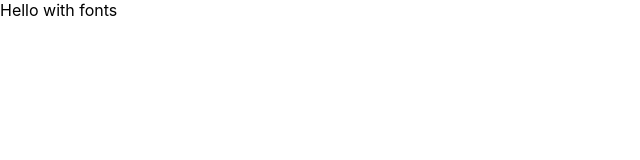
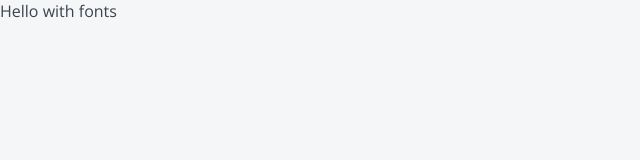
Before and after one commit to MarsArt/top-app-demo-next-js, a Next.js app: page / in a window 1280 px wide. Shown: the top 160 px of the page, without its empty margins (0-640 px from the left). Built offline with nearby package versions, Linux system fonts and the light colour scheme.

Commit message:
add styles and default page

```diff
--- a/package.json
+++ b/package.json
@@ -4,6 +4,7 @@
     "private": true,
     "scripts": {
         "dev": "next dev",
+        "debug": "NODE_OPTIONS='--inspect' next dev",
         "build": "next build",
         "start": "next start",
         "lint": "next lint",
--- /dev/null
+++ b/pages/_document.tsx
@@ -0,0 +1,25 @@
+import Document, { Html, Head, Main, NextScript, DocumentContext, DocumentInitialProps } from 'next/document';
+
+class MyDocument extends Document {
+
+    static async getInitialProps(ctx: DocumentContext): Promise<DocumentInitialProps> {
+        const initialProps = await Document.getInitialProps(ctx);
+        return { ...initialProps };
+    }
+
+    render(): JSX.Element {
+        return (
+            <Html lang='ru'>
+                <Head />
+                <body>
+                    <Main />
+                    <NextScript />
+                </body>
+            </Html>
+        );
+    }
+
+}
+
+
+export default MyDocument;
--- a/styles/globals.css
+++ b/styles/globals.css
@@ -3,18 +3,10 @@ body {
     margin: 0;
     padding: 0;
 
-    font-family:
-        -apple-system,
-        BlinkMacSystemFont,
-        "Segoe UI",
-        Roboto,
-        Oxygen,
-        Ubuntu,
-        Cantarell,
-        "Fira Sans",
-        "Droid Sans",
-        "Helvetica Neue",
-        sans-serif;
+    color: var(--black);
+    background: #F5F6F8;
+
+    font-family: "Open Sans", sans-serif;
 }
 
 a {
@@ -27,13 +19,12 @@ a {
     box-sizing: border-box;
 }
 
-@media (prefers-color-scheme: dark) {
-    html {
-        color-scheme: dark;
-    }
-
-    body {
-        color: white;
-        background: black;
-    }
+:root {
+    --black: #3B434E;
+    --white: white;
+    --primary: #7653FC;
+    --red: #FC836D;
+    --green: #1DC37E;
+    --green-light: #C8F8E4;
+    --font-family: "Open Sans", sans-serif;
 }
```
Lines whose indentation alone changed are shown as unchanged.
